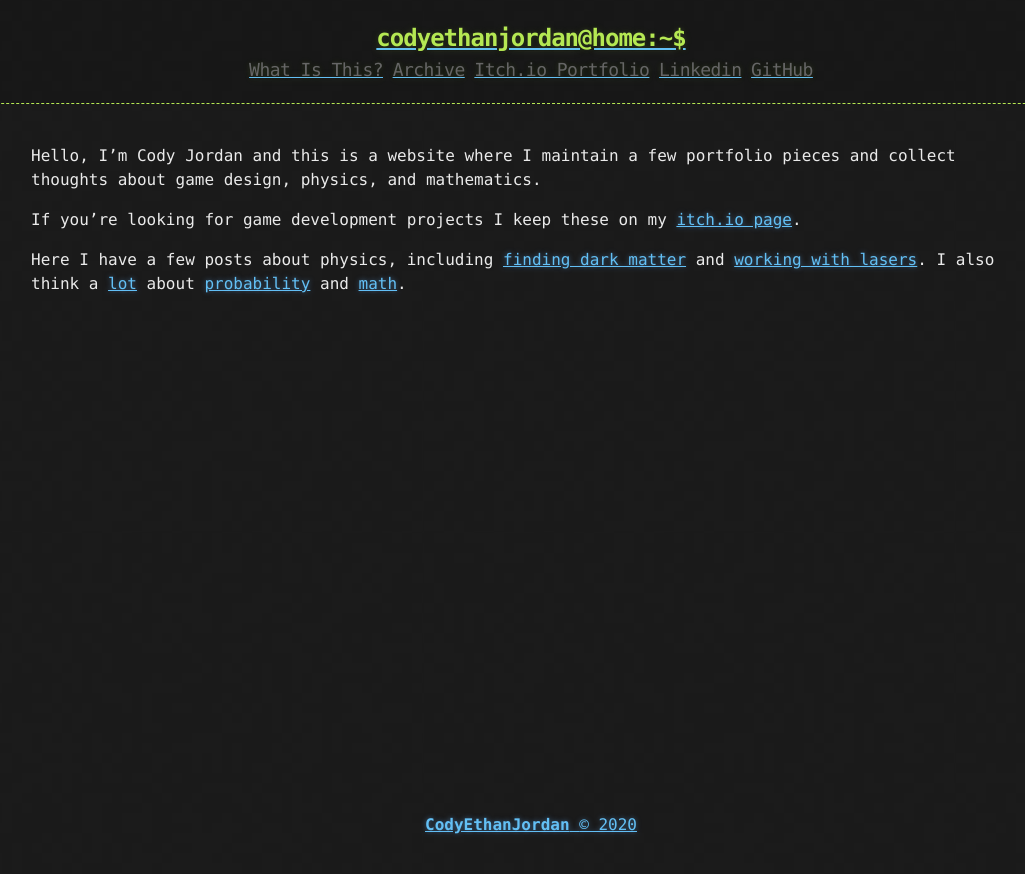
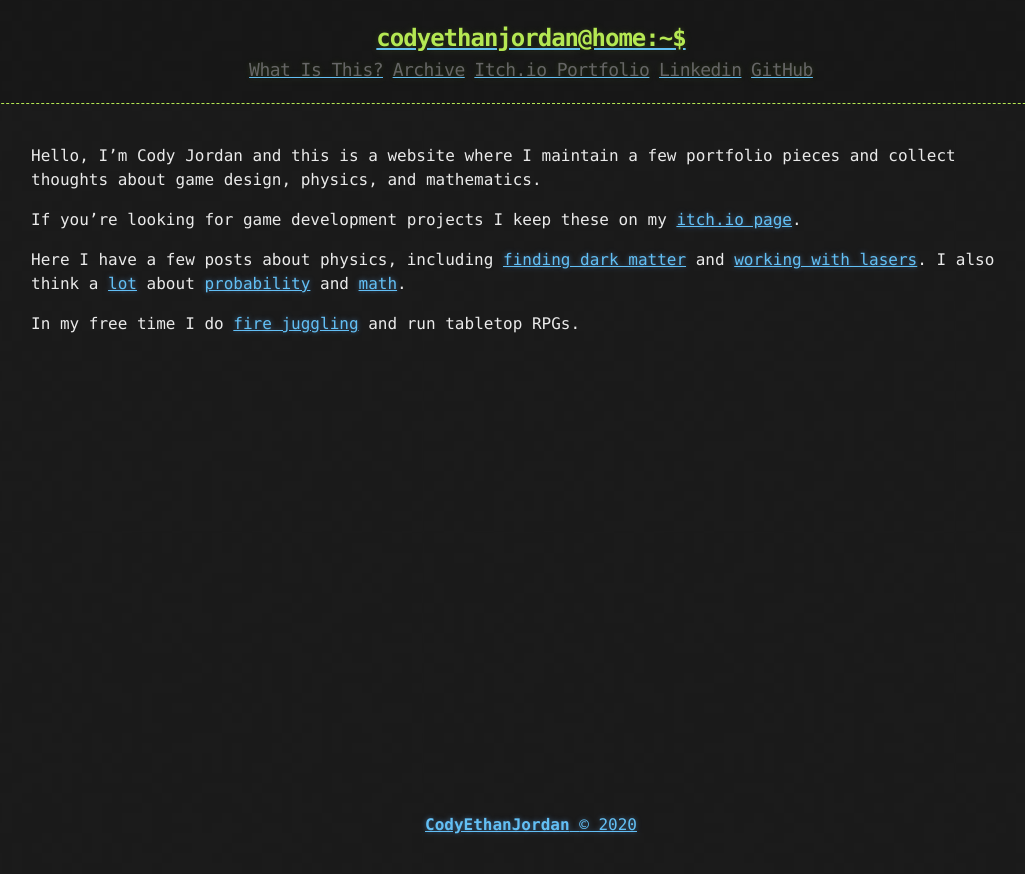
Before and after one commit to CodyEthanJordan/CodyEthanJordan.github.io, a Jekyll site: the page built from about.md, in a window 1280 px wide. Shown: the top 874 px of the page, without its empty margins (109-1134 px from the left). Built offline with Jekyll 4.4.1, drawn with Linux system fonts in a browser that asks for light colours.

Commit message:
adding to about

```diff
--- a/about.md
+++ b/about.md
@@ -8,3 +8,5 @@ Hello, I'm Cody Jordan and this is a website where I maintain a few portfolio pi
 If you're looking for game development projects I keep these on my [itch.io page](https://codyethanjordan.itch.io/).
 
 Here I have a few posts about physics, including [finding dark matter](galacticCurve) and [working with lasers](monochromatorLives). I also think a [lot](chipGame) about [probability](discreteWorld) and [math](closestWithoutGoingOver).
+
+In my free time I do [fire juggling](firePoi) and run tabletop RPGs.
```
